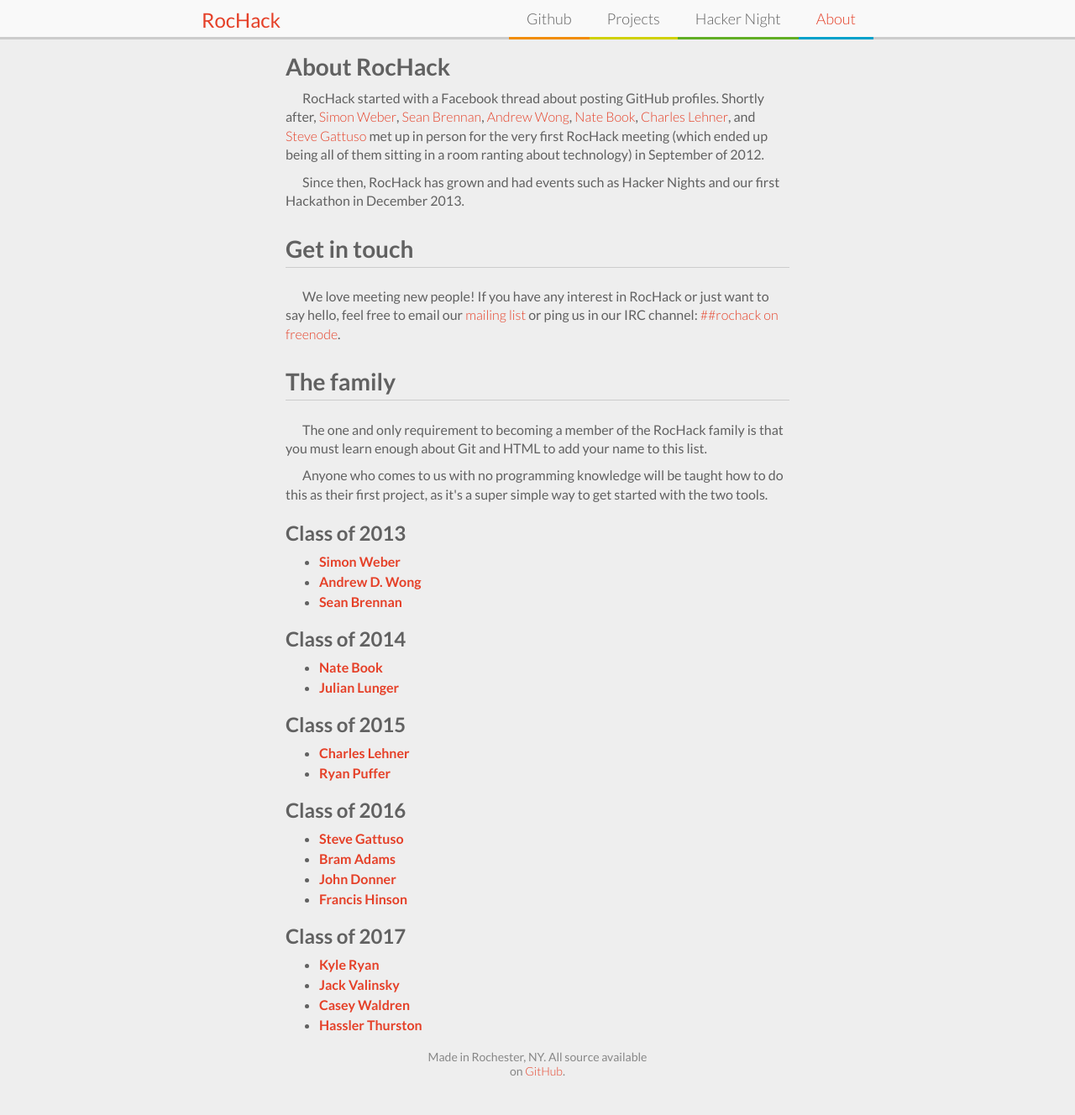
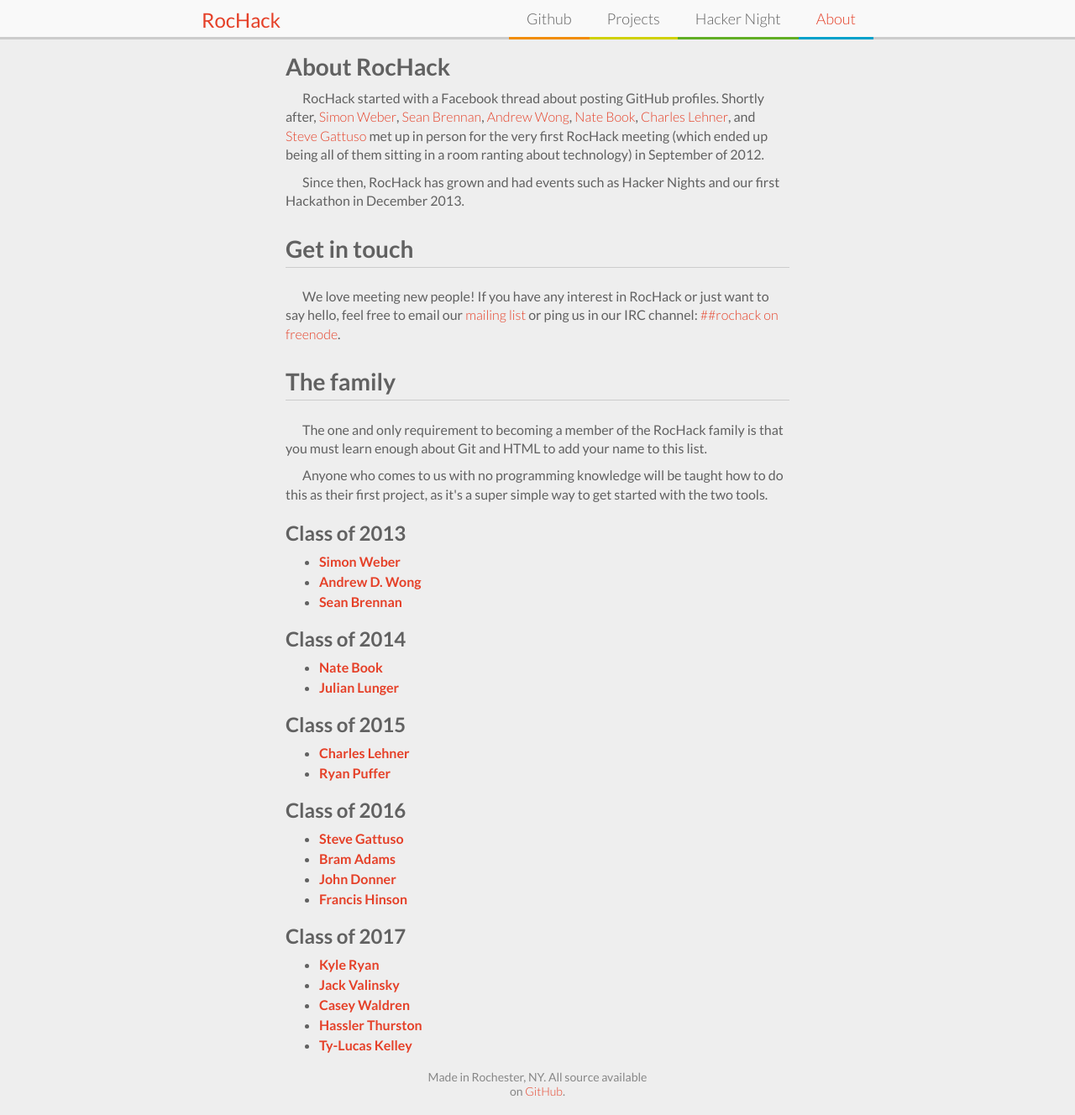
Before and after one commit to RocHack/rochack.org, a Jekyll site: the page built from about.html, in a window 1280 px wide. Shown: the whole page at 84% size. Built offline with Jekyll 4.4.1, drawn with Linux system fonts in a browser that asks for light colours; before the commit the page ends 1304 px from its top, so only the background shows below that.

Commit message:
Added my name

```diff
--- a/about.html
+++ b/about.html
@@ -56,6 +56,9 @@ members:
     -
         name: Hassler Thurston
         link: http://hasslerthurston.com
+    -
+        name: Ty-Lucas Kelley
+        link: http://tylucaskelley.com
 
 ---
 <h1>About RocHack</h1>
```
